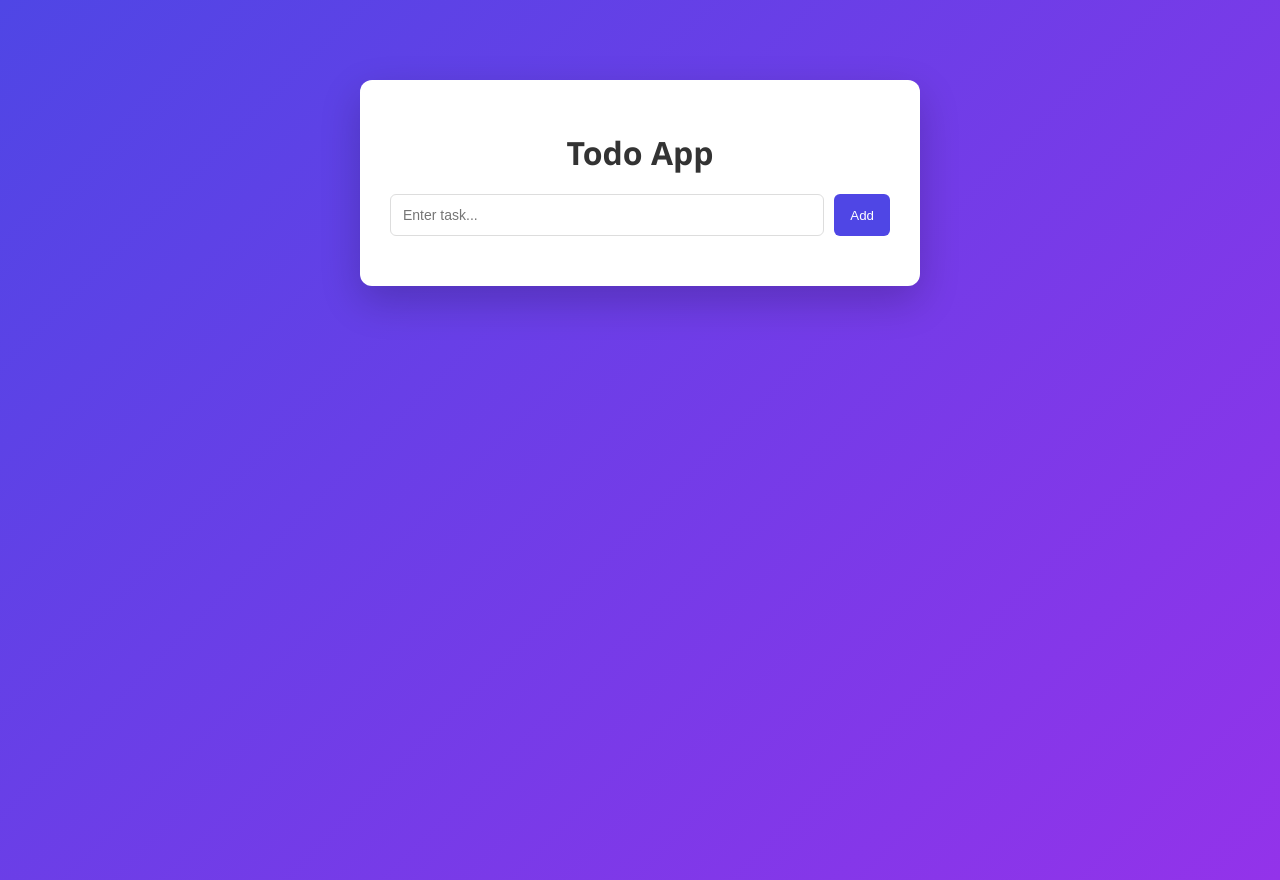
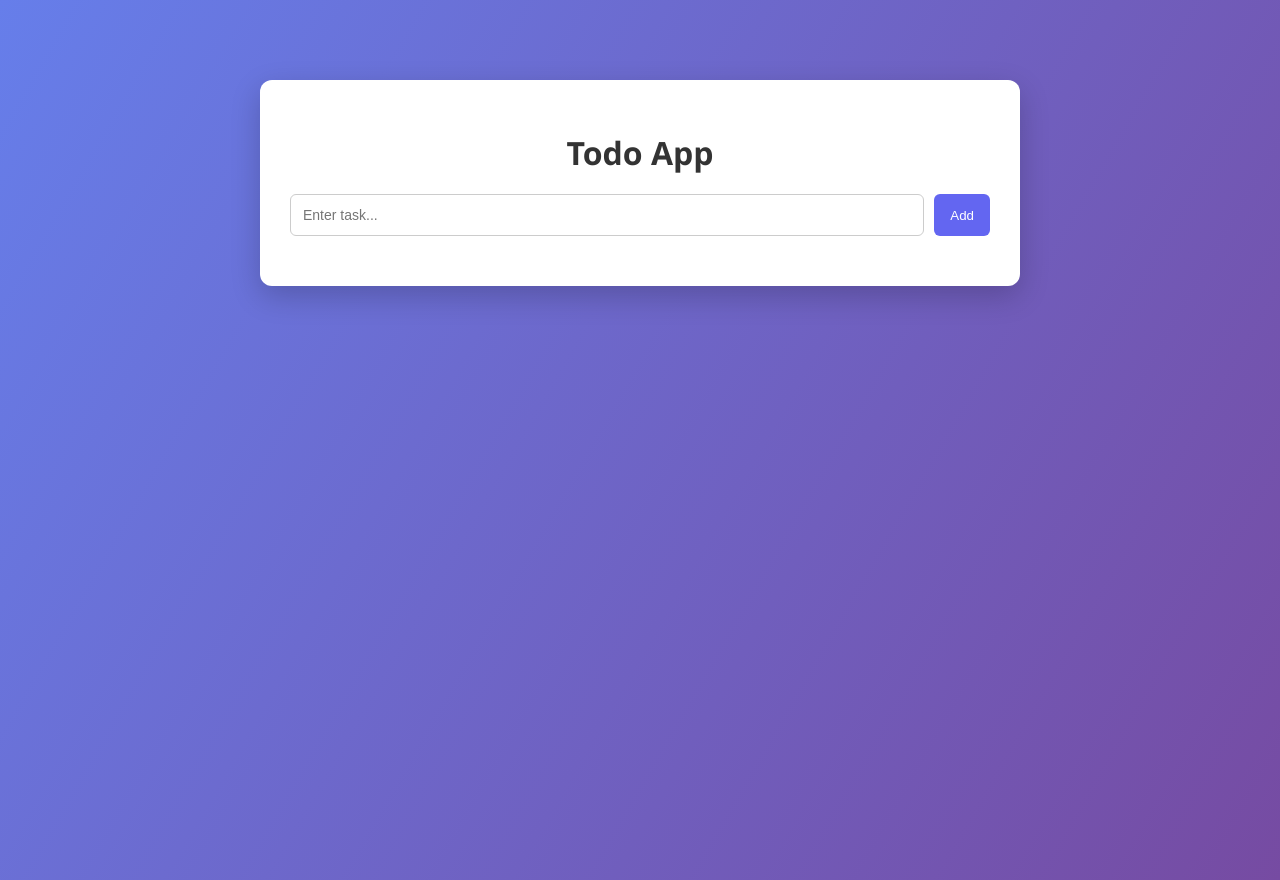
Before and after one commit to Mounika478-ui/todo-app, a React (Create React App) app: page / in a window 1280 px wide. Built offline with nearby package versions, Linux system fonts and the light colour scheme.

Commit message:
Update App.css

```diff
--- a/src/App.css
+++ b/src/App.css
@@ -1,18 +1,19 @@
 body {
   margin: 0;
   font-family: "Segoe UI", sans-serif;
-  background: linear-gradient(135deg, #4f46e5, #9333ea);
+  background: linear-gradient(120deg, #667eea, #764ba2);
   min-height: 100vh;
 }
 
-/* Main container */
+/* Main container (NORMAL WIDTH) */
 .App {
-  width: 500px;
+  width: 60%;
+  max-width: 700px;
   margin: 80px auto;
   background: #ffffff;
   padding: 30px;
   border-radius: 12px;
-  box-shadow: 0 15px 40px rgba(0, 0, 0, 0.2);
+  box-shadow: 0 10px 30px rgba(0, 0, 0, 0.2);
 }
 
 /* Title */
@@ -32,7 +33,7 @@ input {
   flex: 1;
   padding: 12px;
   border-radius: 6px;
-  border: 1px solid #ddd;
+  border: 1px solid #ccc;
   font-size: 14px;
 }
 
@@ -40,7 +41,7 @@ input {
 button {
   padding: 12px 16px;
   border: none;
-  background: #4f46e5;
+  background: #6366f1;
   color: white;
   border-radius: 6px;
   cursor: pointer;
@@ -48,7 +49,7 @@ button {
 }
 
 button:hover {
-  background: #4338ca;
+  background: #4f46e5;
 }
 
 /* List */
@@ -67,7 +68,6 @@ li {
   display: flex;
   justify-content: space-between;
   align-items: center;
-  transition: 0.2s;
 }
 
 li:hover {
@@ -80,18 +80,13 @@ li:hover {
   color: #333;
 }
 
-/* Buttons */
+/* Buttons group */
 .btns {
   display: flex;
   gap: 8px;
 }
 
-.btns button {
-  font-size: 13px;
-  padding: 6px 12px;
-}
-
-/* Edit */
+/* Edit button */
 .edit {
   background: #10b981;
 }
@@ -100,7 +95,7 @@ li:hover {
   background: #059669;
 }
 
-/* Delete */
+/* Delete button */
 .delete {
   background: #ef4444;
 }
```
